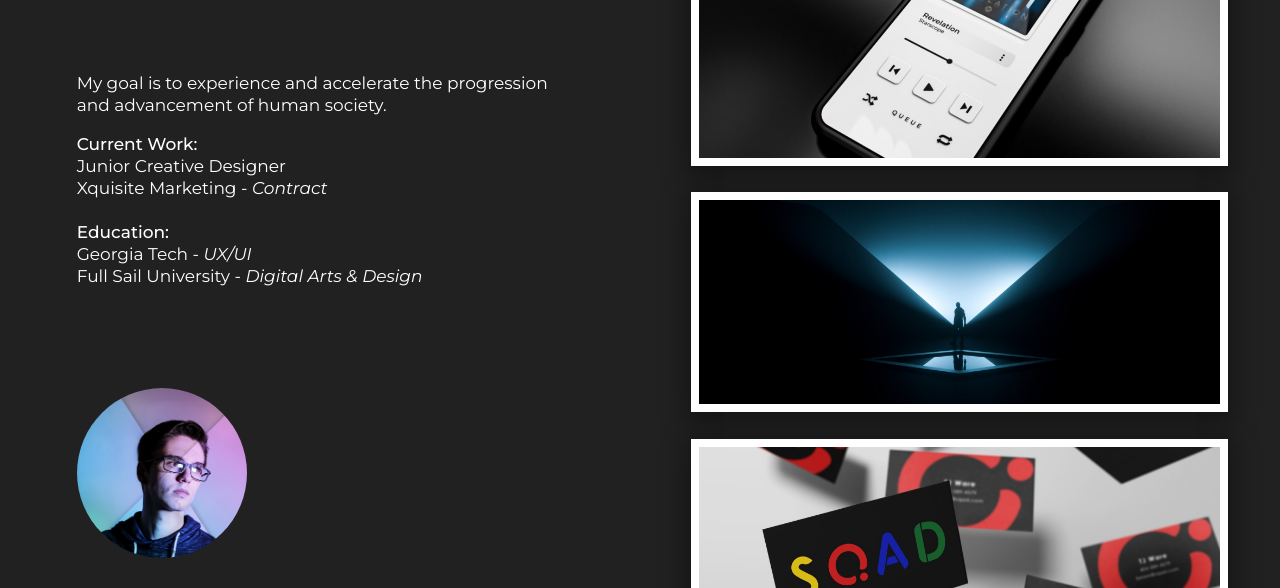
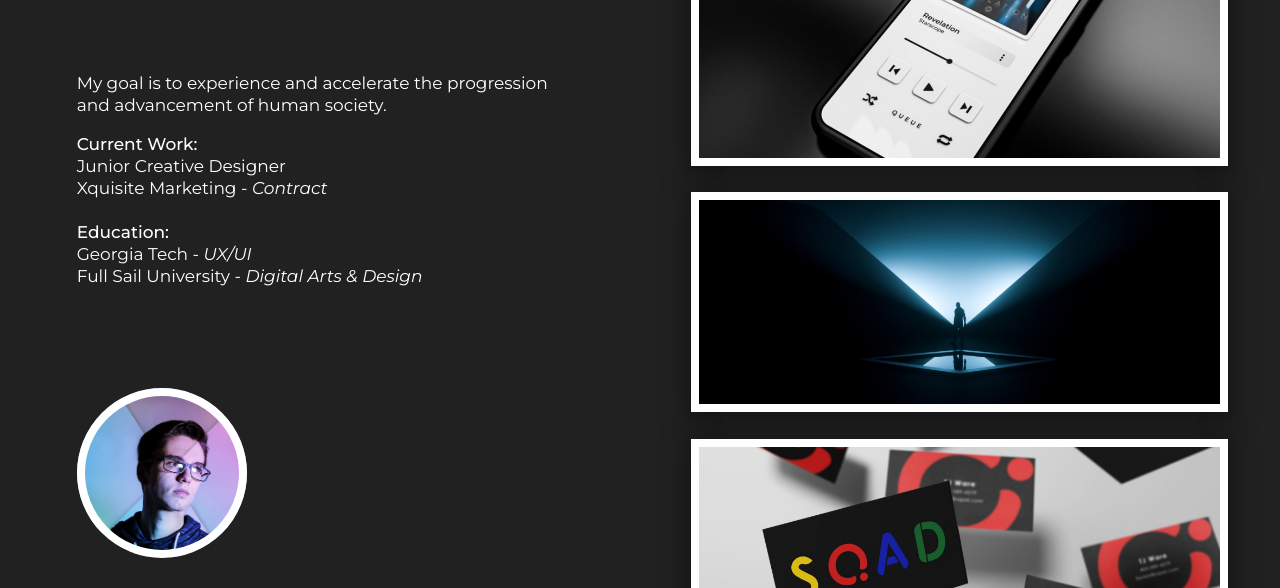
Before and after one commit to star-scope/-UX_UI_HW_17, a plain HTML site: page index.html in a window 1280 px wide. Shown: the part 212-800 px from the top of the page. Drawn offline with nearby package versions, Linux system fonts and the light colour scheme; a script that the page names is missing.

Commit message:
border pp fix

```diff
--- a/css/style.css
+++ b/css/style.css
@@ -768,7 +768,7 @@ div > h2 {
         box-sizing: border-box;
         width: 100%;
         height: 100%;
-        border: 8px white;
+        border: 8px white solid;
         border-radius: 50%;
         z-index: 1;
     }
```
